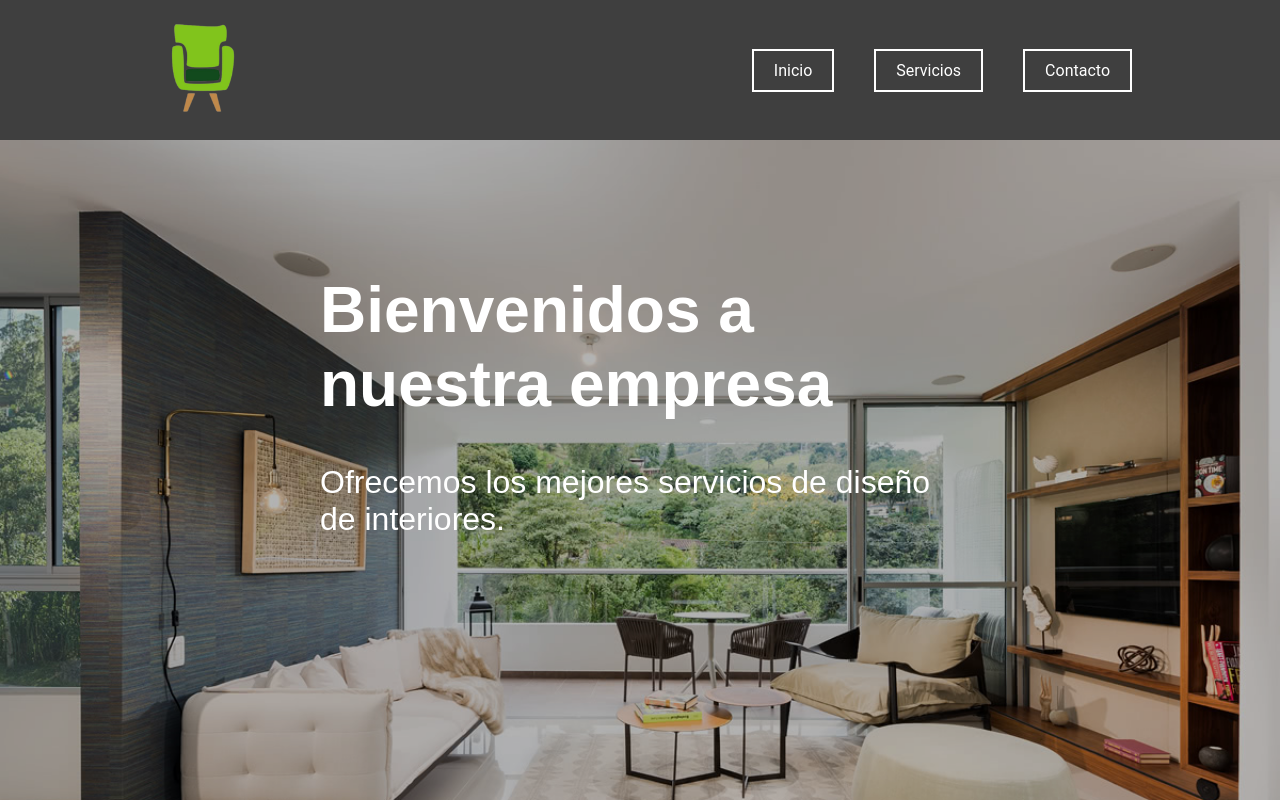
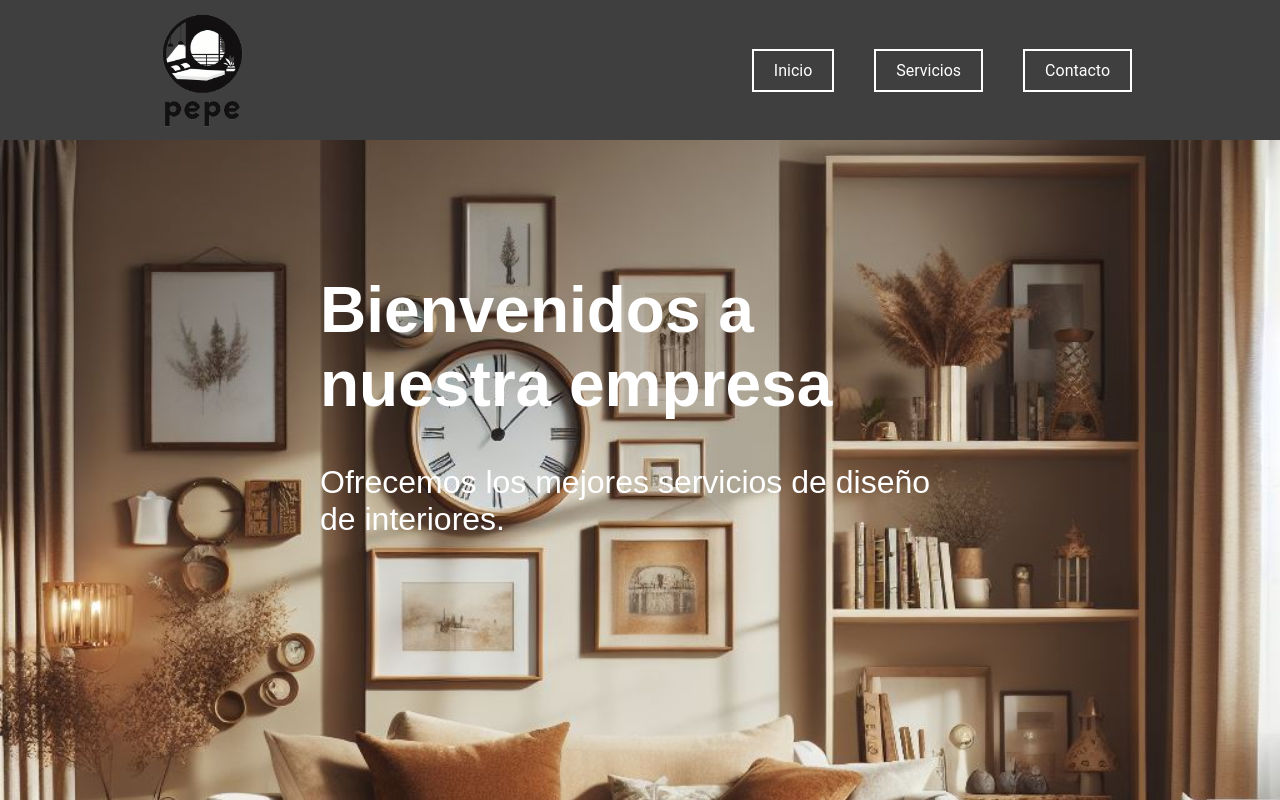
Before and after one commit to dmolmar/web-interiores, a plain HTML site: page index.html in a window 1280 px wide. Shown: the top 800 px of the page. Drawn offline with Linux system fonts and the light colour scheme.

Commit message:
Logo y portada cambiados

```diff
--- a/css/inicio.css
+++ b/css/inicio.css
@@ -5,7 +5,7 @@ body {
     background-color: black;
 }
 
-header {
+#nav {
     display: flex;
     justify-content: space-between;
     align-items: center;
@@ -20,17 +20,11 @@ header {
 }
 
 #portada {
-    width: 100%;
-    max-height: 100%;
-    opacity: 0.7;
-}
-
-nav {
-    display: flex;
-    height: 100%;
-    align-items: center;
-    justify-content: space-between;
-    width: 100%;
+    height: 1024px;
+    background-position: center;
+    background-repeat: no-repeat;
+    background-image: url("../img/portada2.jpg");
+    background-size: cover;
 }
 
 .enlaces_nav {
--- a/index.html
+++ b/index.html
@@ -5,19 +5,16 @@
     <link rel="stylesheet" type="text/css" href="css/inicio.css">
 </head>
 <body>
-    <header>
-        <nav>
-            <a href=""><img id="logo" src="img/logo.png" alt="Logo de la empresa"></a>
-            <ul class="enlaces_nav">
-                <li><a href="#">Inicio</a></li>
-                <li><a href="#">Servicios</a></li>
-                <li><a href="#">Contacto</a></li>
-            </ul>
-        </nav>
-    </header>
-
-    <principal>
-        <img id="portada" src="img/portada.jpg" alt="Imagen de portada">
+    <div id="nav">
+        <a href=""><img id="logo" src="img/logo2.png" alt="Logo de la empresa"></a>
+        <ul class="enlaces_nav">
+            <li><a href="#">Inicio</a></li>
+            <li><a href="#">Servicios</a></li>
+            <li><a href="#">Contacto</a></li>
+        </ul>
+    </div>
+    <div>
+        <div id="portada"></div>
         <div class="texto_portada">
             <h1>Bienvenidos a nuestra empresa</h1>
             <p>Ofrecemos los mejores servicios de diseño de interiores.</p>
@@ -26,6 +23,6 @@
             <h2>¿Quiénes somos?</h2>
             <p>Somos una empresa de diseño de interiores con años de experiencia en el sector. Nuestra misión es crear espacios únicos, funcionales y acogedores que reflejen la personalidad y las necesidades de nuestros clientes. Ofrecemos servicios integrales de diseño, desde la concepción del proyecto hasta la ejecución y el seguimiento. Contamos con un equipo de profesionales cualificados y creativos que se adaptan a cada estilo y presupuesto, así como trabajamos con las mejores marcas y materiales del mercado para garantizar la calidad y la durabilidad de nuestros proyectos. Al apasionarnos grandemente el diseño, nos involucramos al máximo en cada trabajo, cuidando todos los detalles y ofreciendo un trato personalizado y cercano. Si quieres renovar tu hogar, tu oficina o tu local comercial, ¡no dudes en contactarnos!</p>
         </div>
-    </principal>
+    </div>
 </body>
 </html>
```
Also changed, not shown: img/logo2.png (added), img/portada2.jpg (added).
